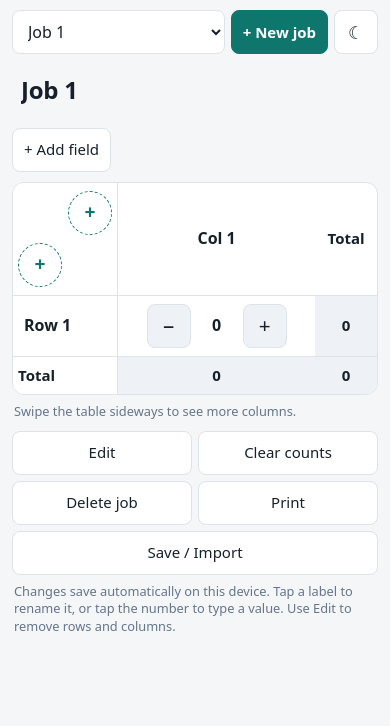
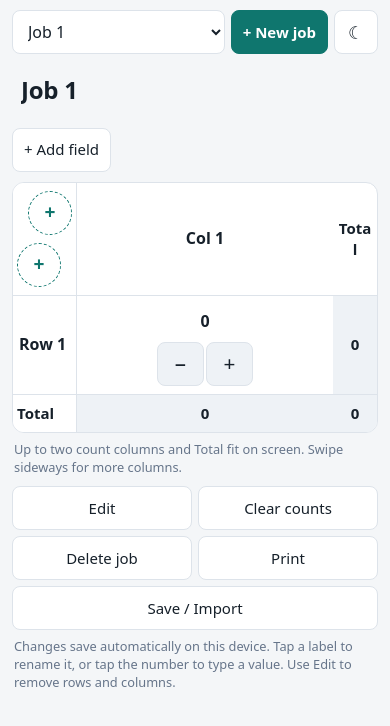
Before and after one commit to NeuralTechAi/job-counter, a plain HTML site: page index.html in a window 390 px wide. Drawn offline with Linux system fonts and the light colour scheme.

Commit message:
Fit two count columns and totals on mobile screens

```diff
--- a/index.html
+++ b/index.html
@@ -85,12 +85,15 @@ main{padding-top:10px}
 select.b{max-width:100%;width:100%}
 .b{min-height:44px}
 #th{width:44px}
-th,td{padding:8px 5px}
-th:first-child{min-width:80px;max-width:120px;white-space:normal;overflow-wrap:anywhere}
-th:first-child .lbl{max-width:110px}
-.c{gap:4px}
-.c button{width:44px;height:44px;font-size:1.3rem;flex-shrink:0}
-.c input{width:44px;min-height:44px;font-size:16px}
+table{table-layout:fixed;width:max(100%,calc(108px + var(--data-columns,1)*92px))}
+th,td{padding:8px 4px;white-space:normal;overflow-wrap:anywhere}
+th:first-child{width:64px;min-width:64px;max-width:64px}
+th:last-child{width:44px}
+.lbl{min-width:0;max-width:100%;padding:3px 2px}
+th:first-child .lbl{max-width:54px}
+.c{display:grid;grid-template-columns:repeat(2,minmax(0,1fr));gap:2px;width:100%;max-width:96px;margin:auto}
+.c button{width:100%;height:44px;font-size:1.3rem;min-width:0}
+.c input{grid-column:1/-1;grid-row:1;width:100%;min-width:0;min-height:36px;font-size:16px}
 .lbl{font-size:16px}
 .cr{height:96px}
 .cr .add{width:44px;height:44px}
@@ -120,7 +123,7 @@ th:first-child .lbl{max-width:110px}
 <input id="nm" aria-label="Job title" placeholder="Job title">
 <div id="meta"></div>
 <div class="wrap" role="region" aria-label="Job counts table; scroll horizontally to see all columns" tabindex="0"><table id="tb"></table></div>
-<p class="note mobile-note">Swipe the table sideways to see more columns.</p>
+<p class="note mobile-note">Up to two count columns and Total fit on screen. Swipe sideways for more columns.</p>
 <div class="bar tl">
  <button class="b" id="ed">Edit</button>
  <button class="b" id="clr">Clear counts</button>
@@ -165,6 +168,7 @@ function render(){
   h+=`<td class="t" data-l="Total">${rt}</td></tr>`}
  h+='</tbody>'
   +`<tfoot><tr><th>Total</th>${ct.map((t,i)=>`<td class="t" data-l="${esc(j.cols[i].n)}" data-cid="${j.cols[i].id}">${t}</td>`).join('')}<td class="t" data-l="Grand total">${ct.reduce((a,b)=>a+b,0)}</td></tr></tfoot>`;
+ $('#tb').style.setProperty('--data-columns',j.cols.length);
  $('#tb').innerHTML=h;
 }
 function focusLast(sel){const e=[...document.querySelectorAll(sel)].pop();if(e){e.focus();const r=document.createRange();r.selectNodeContents(e);const s=getSelection();s.removeAllRanges();s.addRange(r)}}
```
Also changed, not shown: 1 other file.
